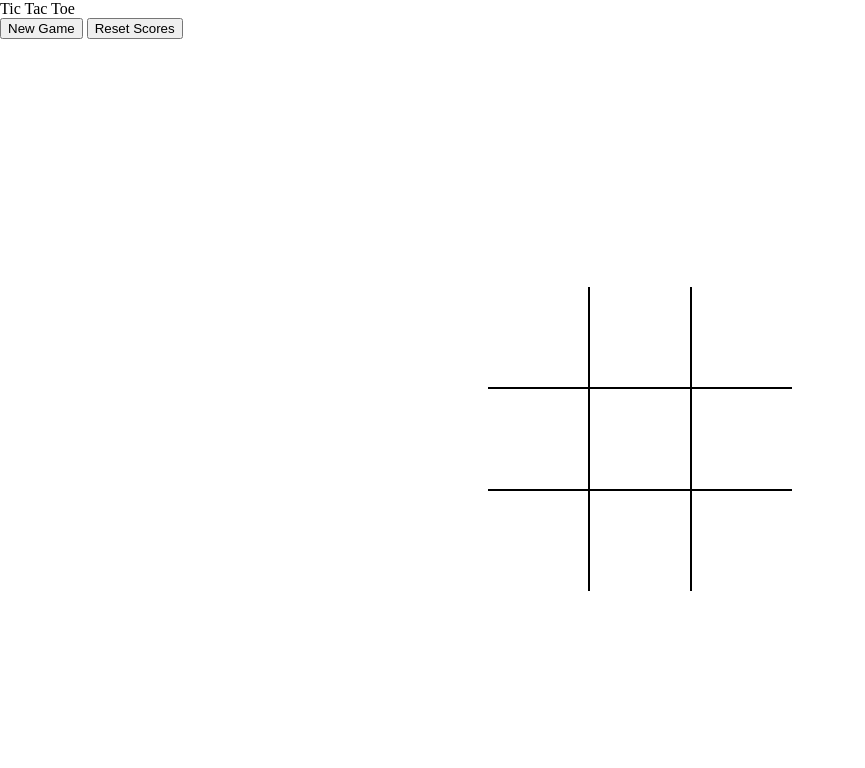
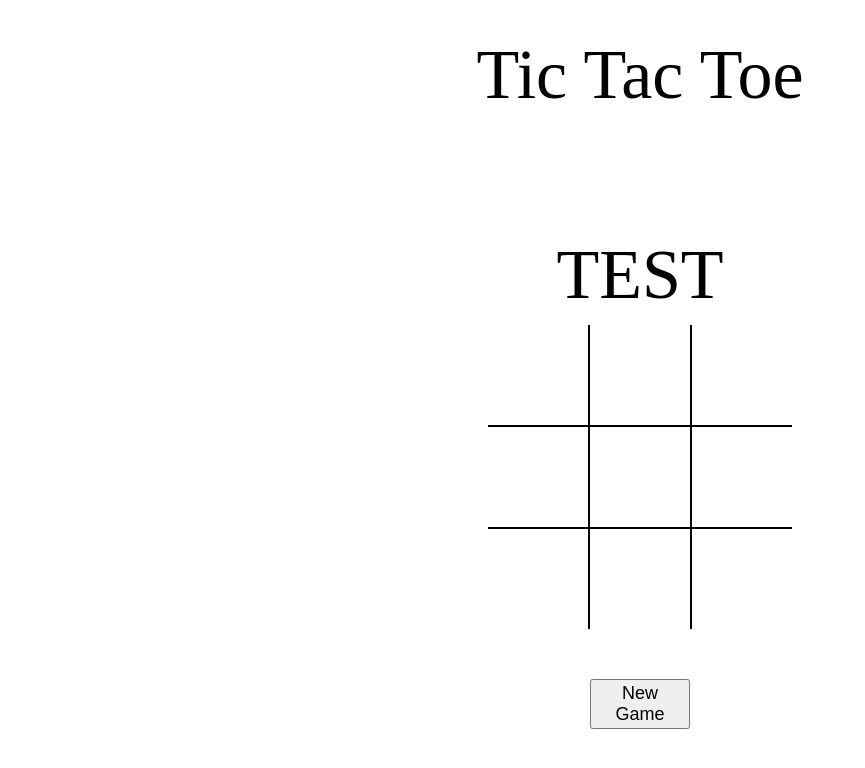
Before and after one commit to maljabouri/Tic-Tac-Toe, a plain HTML site: page index.html in a window 1280 px wide. Shown: the whole page, without its empty margins (0-865 px from the left). Drawn offline with Linux system fonts and the light colour scheme.

Commit message:
MVP mostly complete just finishing up final few touches, draw functionality added, mostly DOM and CSS stuff left to do

```diff
--- a/index.html
+++ b/index.html
@@ -11,11 +11,9 @@
 
 <body>
     <header>Tic Tac Toe</header>
-    <nav>
-        <button id="new-game">New Game</button>
-        <button id="reset-score">Reset Scores</button>
-    </nav>
-    <div class="board" id="board">
+        <main>
+    <div class="game-state" id="game-state">TEST</div>
+    <div class="board">
         <div class="board-square" boardSquare></div>
         <div class="board-square" boardSquare></div>
         <div class="board-square" boardSquare></div>
@@ -26,6 +24,8 @@
         <div class="board-square" boardSquare></div>
         <div class="board-square" boardSquare></div>
     </div>
+    </main>
+    <footer><button id="new-game">New Game</button></footer>
     <script src="script.js"></script>
 </body>
 
--- a/script.js
+++ b/script.js
@@ -23,21 +23,28 @@ boardSquares.forEach(boardSquare => {
     boardSquare.addEventListener('click', onClick, { once: true })
 })
 
+
+
 function onClick(e) {
     const square = e.target
     const currentTurn = circlesTurn ? classCircle : classX
     square.innerHTML = currentTurn
-    swapTurn()
     if (checkForWinner (currentTurn)) {
-        console.log('winner')
+        document.getElementById("game-state").innerHTML = currentTurn + ' Wins!';
+    } else if (checkForDraw("board-square")) {
+        console.log('draw')
+    } else {
+        swapTurn()
     }
-    // takeTurn (boardSquare)
+
 }
 
 swapTurn = () => {
     circlesTurn = !circlesTurn
 }
 
+
+// Logic to check for a winner, by comparing entries in array to preset combination of wins.
 checkForWinner = (currentTurn) => {
     return winningCombos.some(combination => {
         return combination.every(index => {
@@ -45,3 +52,14 @@ checkForWinner = (currentTurn) => {
         })
     })
 }
+
+// Logic to check for a draw, by checking that every div element has been filled without a winner.
+function checkForDraw() {
+    var divs = document.getElementsByClassName("board-square");
+    for (var i = 0; i < divs.length; i++) {
+      if (divs[i].innerHTML.trim() === "") {
+        return false;
+      }
+    }
+    return true;
+  }
--- a/styles.css
+++ b/styles.css
@@ -1,10 +1,53 @@
+
 body {
+  height: 100%;
+  width: 100%;
   margin: 0;
+  display: flex;
+  flex-direction: column;
+  justify-content: start;
 }
 
+.game-state {
+    padding-top: 50px;
+    padding-bottom: 25px;
+    display: flex;
+    position: relative;
+    justify-content: center;
+    align-items: center;
+    width: 100%;
+    height: 50px;
+    font-size: 70px;
+}
+
+header {
+  padding-top: 50px;
+  padding-bottom: 100px;
+  display: flex;
+  position:relative;
+  justify-content: center;
+  align-items: center;
+  width: 100%;
+  height: 50px;
+  font-size: 70px;
+}
+
+footer {
+  padding-top: 50px;
+  display: flex;
+  position:relative;
+  justify-content: center;
+  align-items: center;
+  width: 100%;
+  height: 50px;
+  font-size: 70px;
+}
+#new-game {
+  height: 50px;
+  width: 100px;
+  font-size: large;
+}
 .board {
-  width: 100vw;
-  height: 100vh;
   display: grid;
   justify-content: center;
   align-content: center;
@@ -20,7 +63,6 @@ body {
   border: 1px solid black;
   cursor: pointer;
 }
-
 
 .board-square:first-child,
 .board-square:nth-child(2),
```
